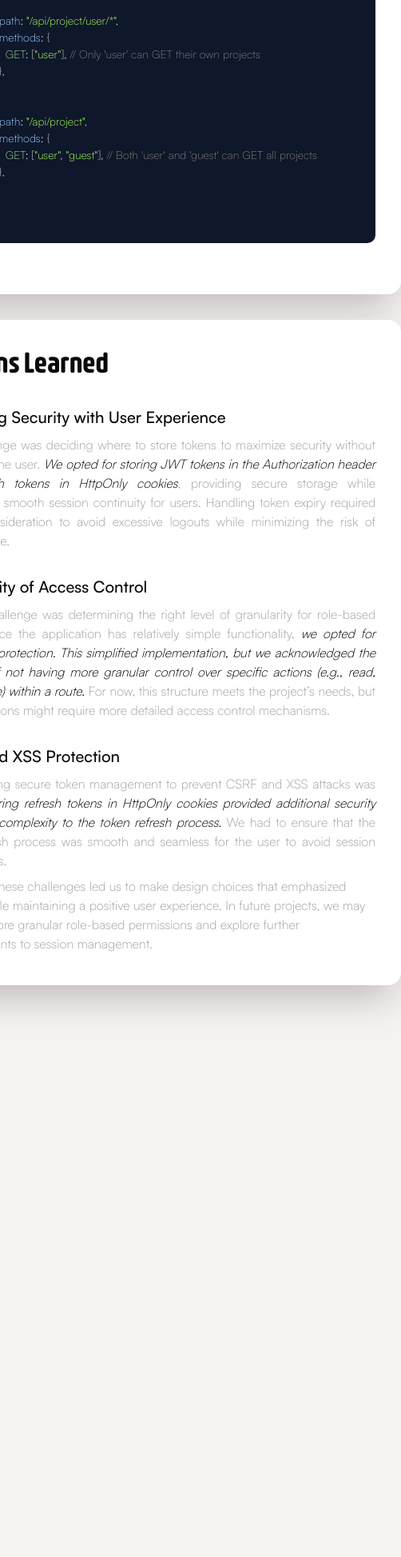
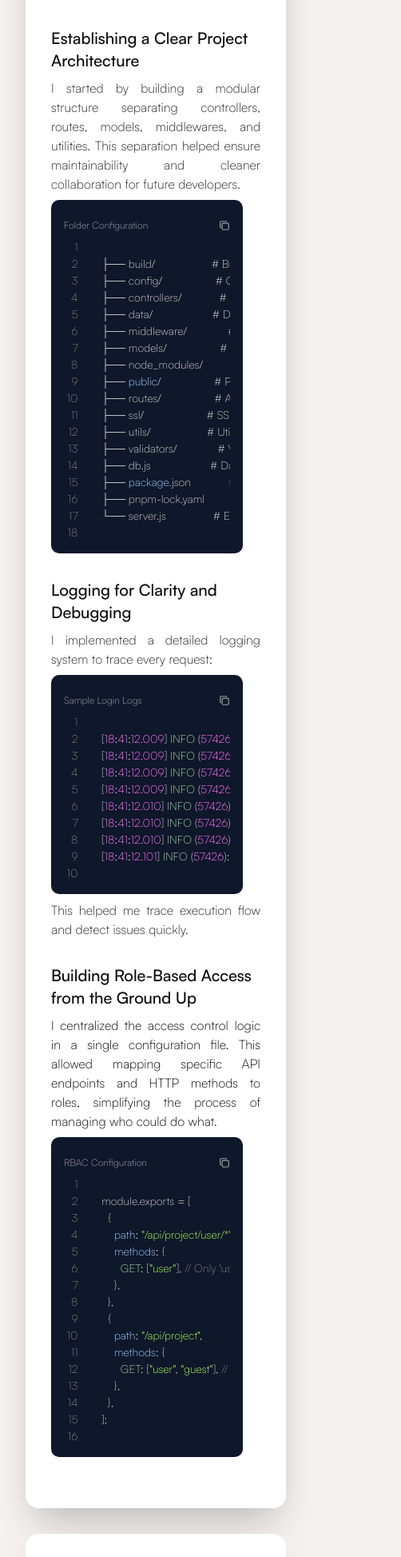
Before and after one commit to NeilMD/neil.dev, a Next.js app: page /case-study-02 in a window 390 px wide. Shown: the part 4379-6326 px from the top of the page at 80% size, 502 px wide, since content can reach past the window. Before the commit the page ends 5723 px from the top, so only its background shows below. Built offline with nearby package versions, Linux system fonts and the light colour scheme.

Commit message:
fix: fix case stduy 2 mobile error

```diff
--- a/app/case-study-02/components/ProjectApproach.js
+++ b/app/case-study-02/components/ProjectApproach.js
@@ -87,11 +87,13 @@ const ProjectApproach = () => {
               ensure maintainability and cleaner collaboration for future
               developers.
             </p>
+            <div className=" w-[240px] sm:w-full">
               <CodeBlock
                 language="javascript"
                 filename="Folder Configuration "
                 code={folderStructure}
               />
+            </div>
           </FadeContent>
         </div>
         <br />
@@ -115,11 +117,13 @@ const ProjectApproach = () => {
             <p className="mb-2">
               I implemented a detailed logging system to trace every request:
             </p>
+            <div className=" w-[240px] sm:w-full">
               <CodeBlock
                 language="javascript"
                 filename="Sample Login Logs"
                 code={logger}
               />
+            </div>
             <p className="mt-2">
               This helped me trace execution flow and detect issues quickly.
             </p>
@@ -148,11 +152,13 @@ const ProjectApproach = () => {
               file. This allowed mapping specific API endpoints and HTTP methods
               to roles, simplifying the process of managing who could do what.
             </p>
+            <div className=" w-[240px] sm:w-full">
               <CodeBlock
                 language="javascript"
                 filename="RBAC Configuration "
                 code={configRbac}
               />
+            </div>
           </FadeContent>
         </div>
         <br />
```
Lines whose indentation alone changed are shown as unchanged.
